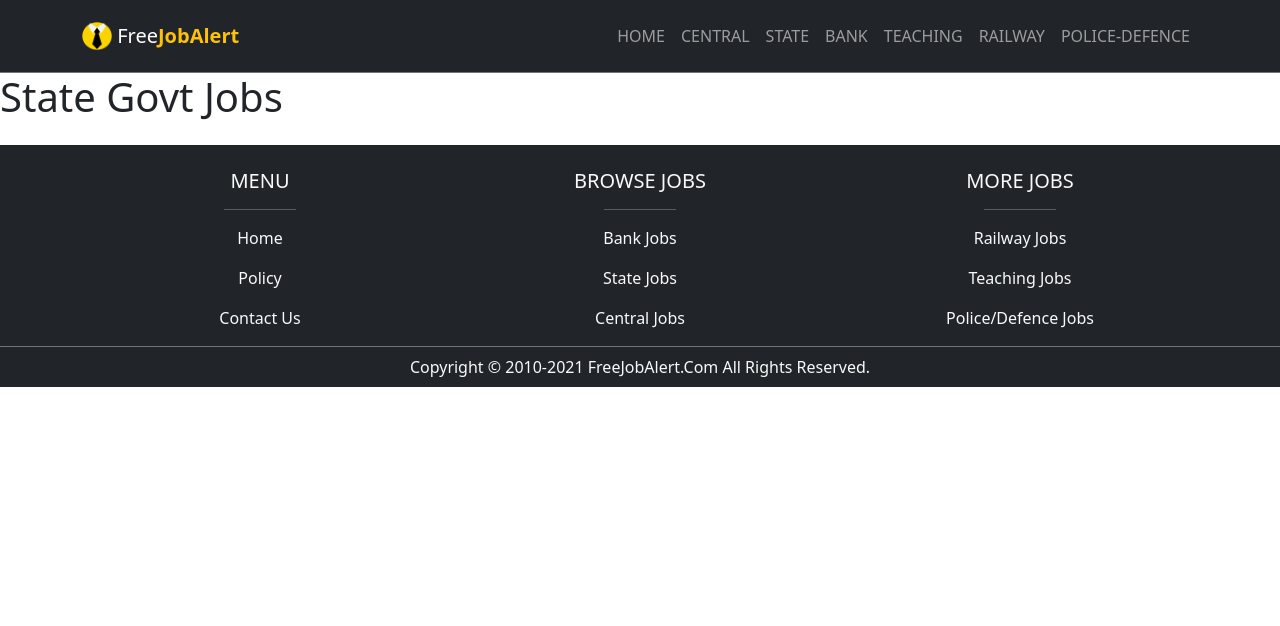
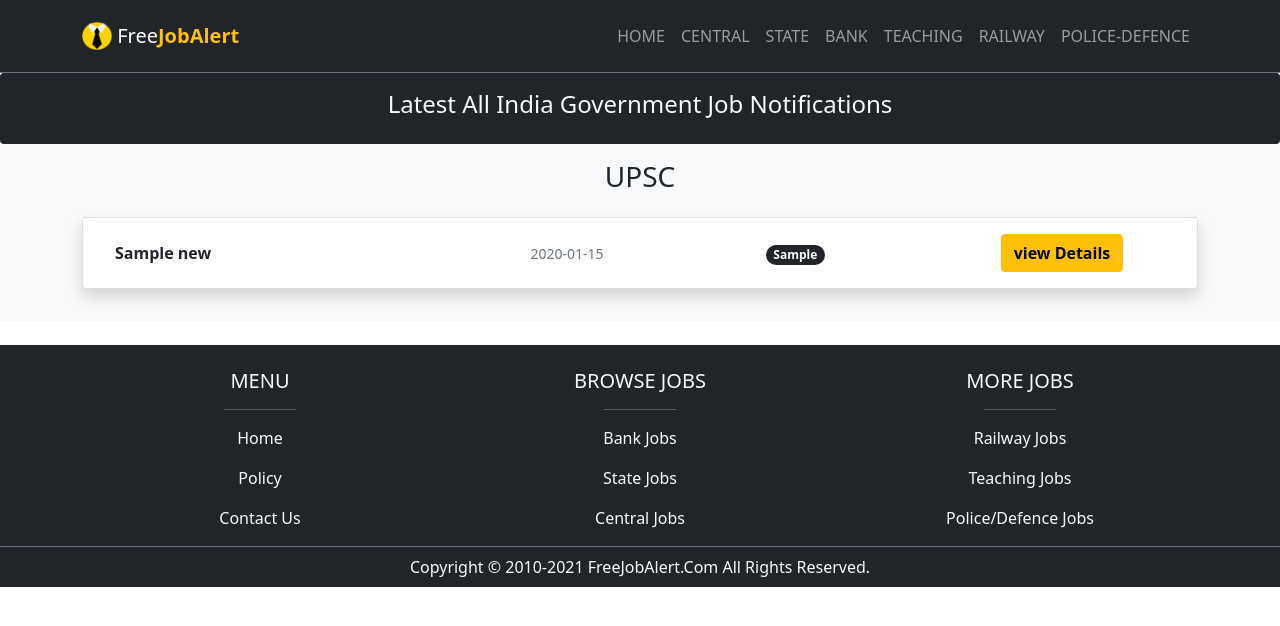
Before and after one commit to ravikumar9130/FreeJobAlert, a Node server app: page /state-jobs in a window 1280 px wide. Shown: the top 626 px of the page. Run offline with Node 20, Linux system fonts and the light colour scheme; tables that the repository leaves empty hold one stand-in row (values such as "Sample post"); some libraries are stand-ins or nearby versions.

Commit message:
state and railway pages are completed,data rendered dynamically

```diff
--- a/views/state-jobs.ejs
+++ b/views/state-jobs.ejs
@@ -8,6 +8,60 @@
 
 <body>
     <%- include('./partials/header.ejs'); %>
-    <h1>State Govt Jobs</h1>
+    <div
+      style="margin-bottom: 0px"
+      class="alert bg-dark text-light text-center"
+      role="alert"
+    >
+      <h4>Latest All India Government Job Notifications</h4>
+    </div>
+
+    <div class="container-fluid bg-light">
+      <div class="container">
+        <div class="row">
+          <div class="col-12 py-3">
+            <div class="h3 text-center">UPSC</div>
+
+            <ol class="list-group">
+
+
+                <% for(var i =0 ; i < stateJobs.length; i++){ %>
+
+              <li
+                class="
+                  shadow
+                  my-3
+                  list-group-item
+                  d-flex
+                  justify-content-between
+                  align-items-center
+                  py-3
+                "
+              >
+                <div class="ms-3  col-md-4  fw-bold">
+                  <%- stateJobs[i].Title %>
+                </div>
+
+                <div class="col-md-2  d-none d-sm-block">
+                  <small class="text-muted  "><%- stateJobs[i].Postdate %></small>
+                </div>
+                <div class="col-md-2 d-none d-sm-block">
+                  <span class="badge bg-dark  rounded-pill"><%- stateJobs[i].TotalVacancy %></span>
+                </div>
+
+                <div class="col-md-2  ">
+                  <a href="job-details/<%= stateJobs[i]. _id %>" class="btn btn-warning fw-bold"> view Details </a>
+                </div>
+              </li>
+              <% } %>
+
+
+
+
+            </ol>
+          </div>
+        </div>
+      </div>
+    </div>
     <%- include('./partials/footer.ejs'); %>
 </body>
```
Also changed, not shown: views/railway-jobs.ejs (+55 -1 lines).
